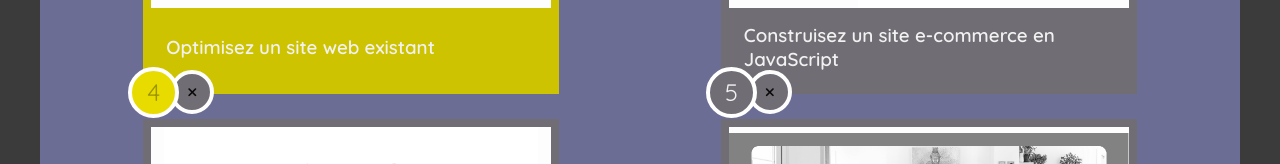
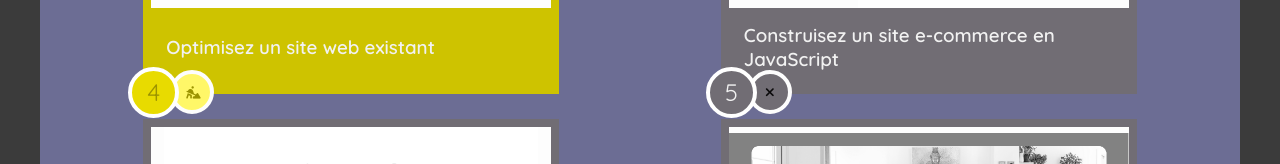
Before and after one commit to AurelienLab/AurelienLab.gihub.io, a plain HTML site: page index.html in a window 1280 px wide. Shown: the part 864-1028 px from the top of the page. Drawn offline with Linux system fonts and the light colour scheme.

Commit message:
Icone P4

```diff
--- a/index.html
+++ b/index.html
@@ -56,8 +56,8 @@
                         </a>
                     </h3>
                 </div>
-                <div class="badge badge--icon badge--dark">
-                    <i class="fa-solid fa-xmark"></i>
+                <div class="badge badge--icon badge--warning">
+                    <i class="fa-solid fa-person-digging"></i>
                 </div>
             </article>
             <article class="card card-project card-project--disabled">
```
